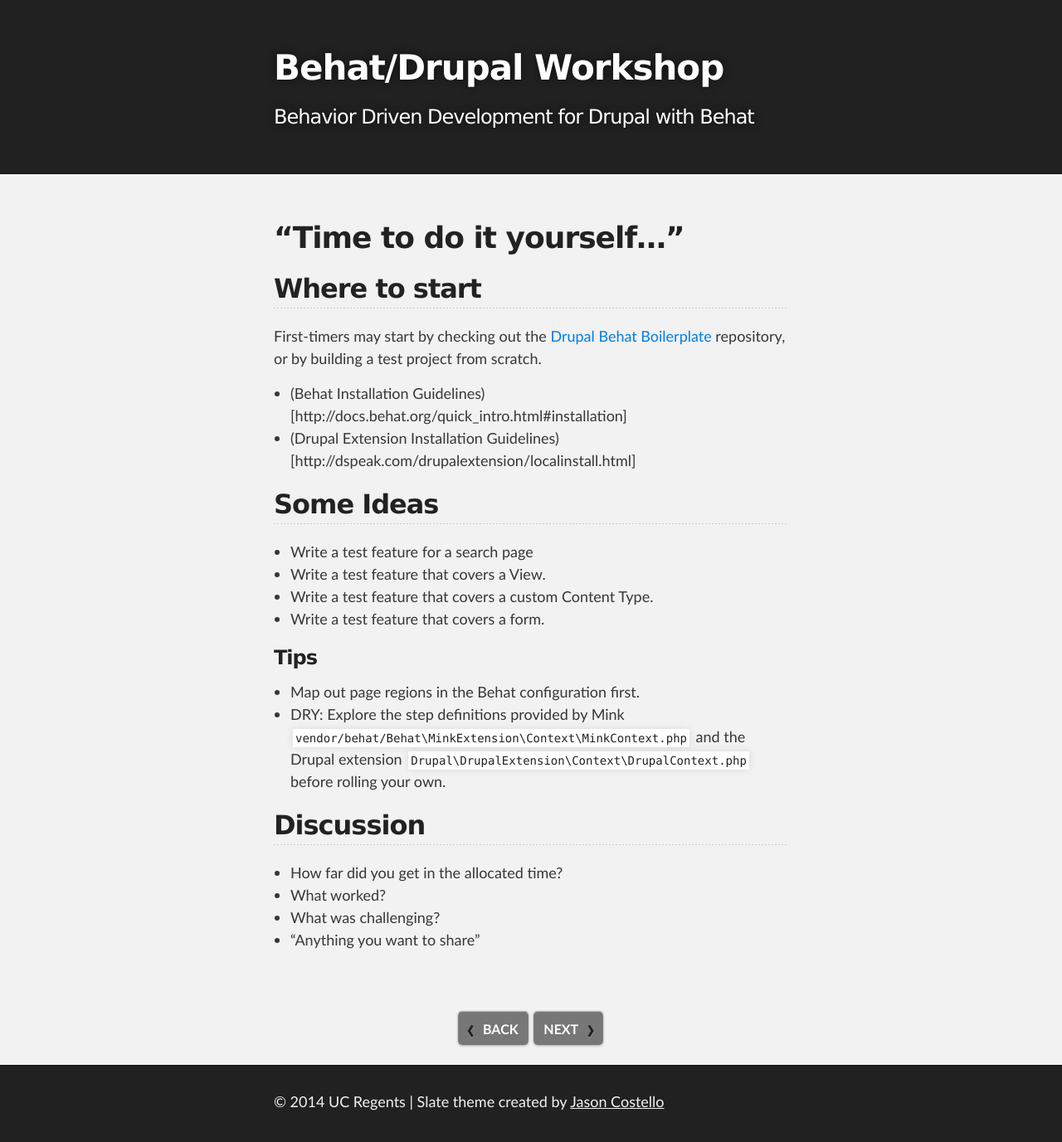
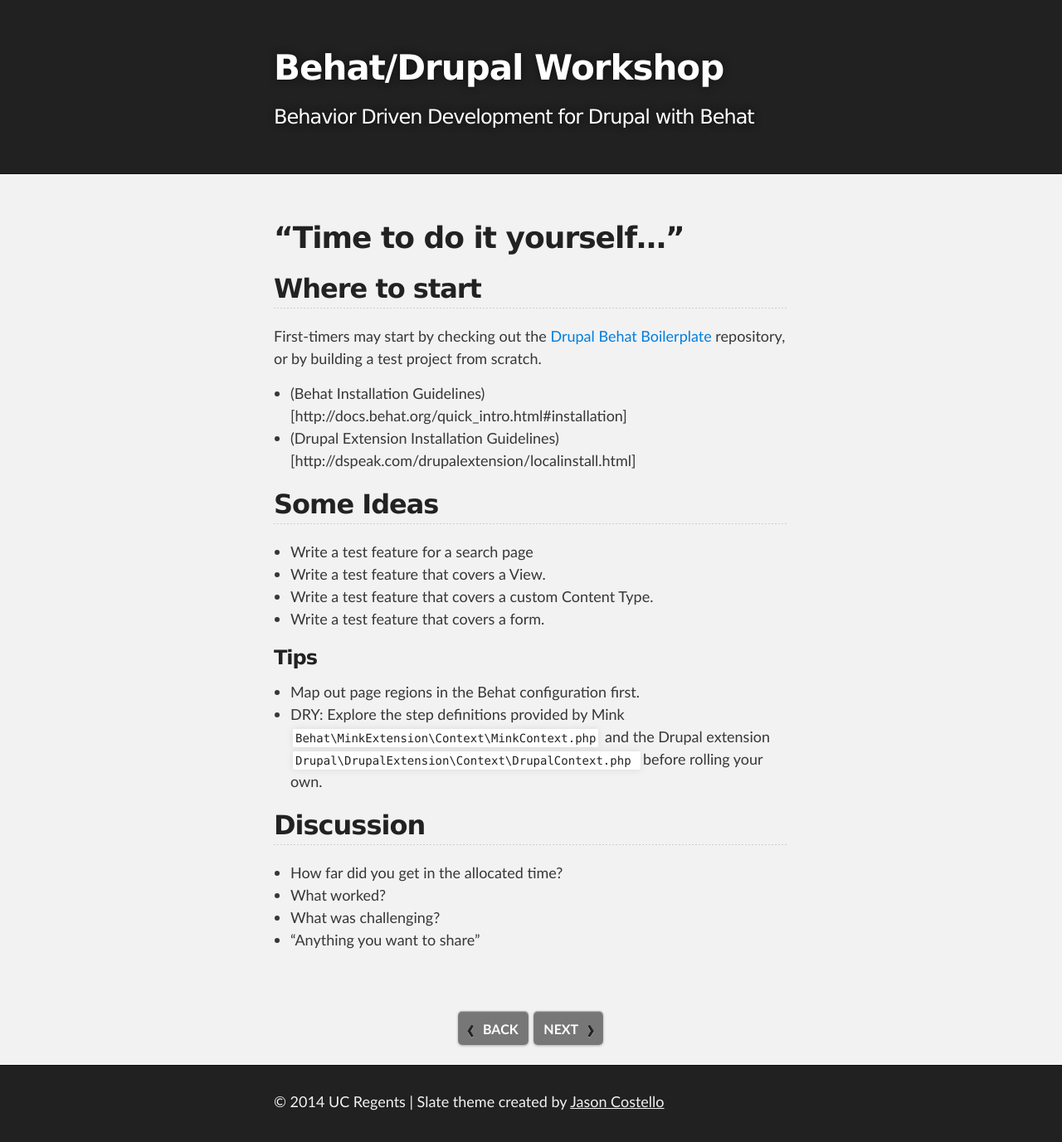
Before and after one commit to stopfstedt/behat-drupal-workshop, a Jekyll site: the page built from diy.md, in a window 1280 px wide. Shown: the whole page at 83% size. Built offline with Jekyll 4.4.1, drawn with Linux system fonts in a browser that asks for light colours; Markdown is read by kramdown in place of the engine named in the settings.

Commit message:
fixed namespace.

```diff
--- a/diy.md
+++ b/diy.md
@@ -23,7 +23,7 @@ First-timers may start by checking out the [Drupal Behat Boilerplate](https://gi
 ### Tips
 
 * Map out page regions in the Behat configuration first.
-* DRY: Explore the step definitions provided by Mink `vendor/behat/Behat\MinkExtension\Context\MinkContext.php` and the Drupal extension `Drupal\DrupalExtension\Context\DrupalContext.php ` before rolling your own.
+* DRY: Explore the step definitions provided by Mink `Behat\MinkExtension\Context\MinkContext.php` and the Drupal extension `Drupal\DrupalExtension\Context\DrupalContext.php ` before rolling your own.
 
 ## Discussion
 
```
